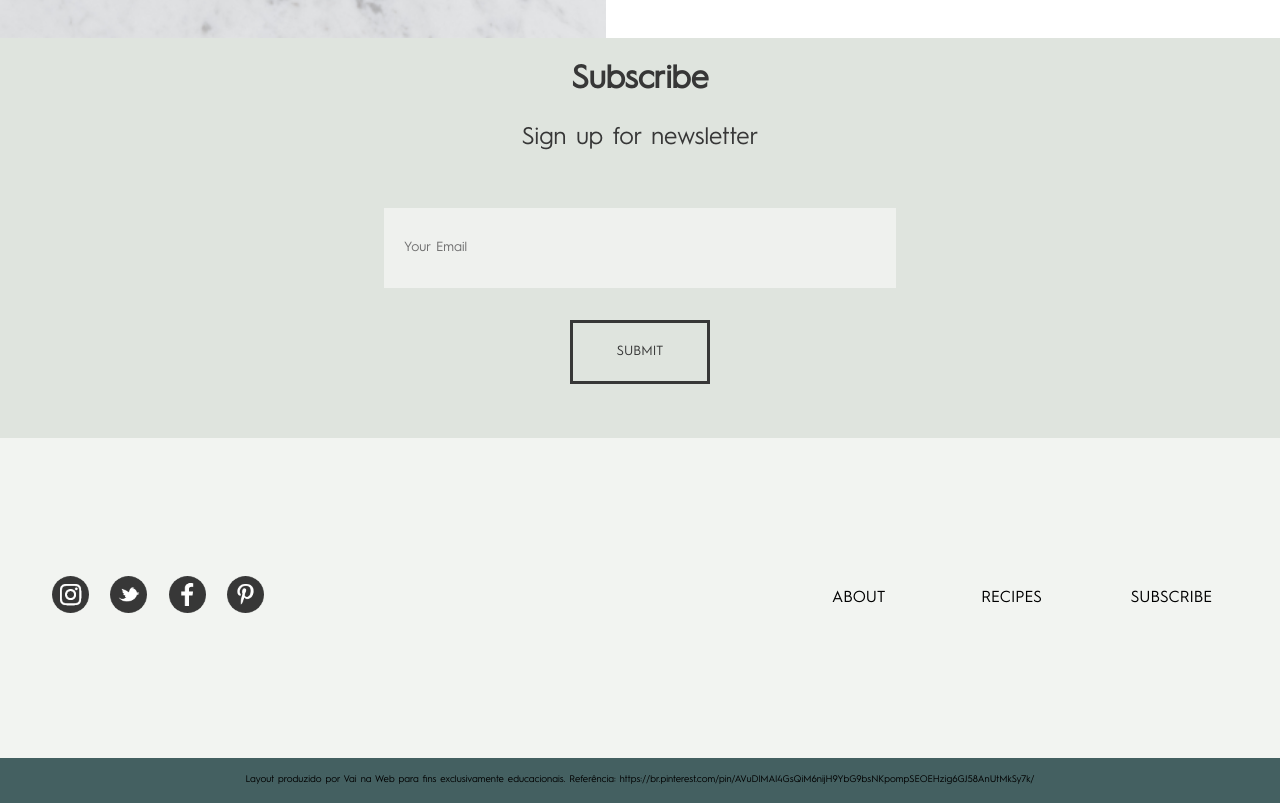
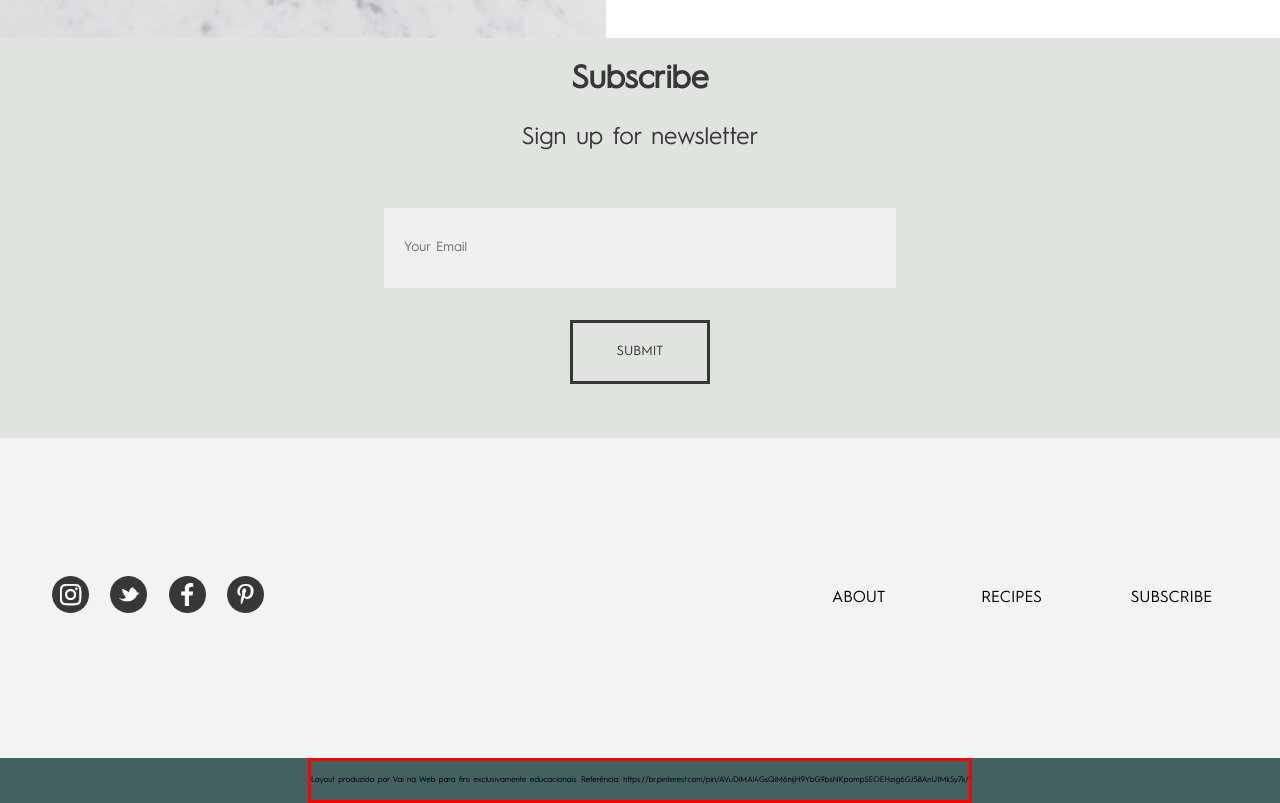
Before and after one commit to KermitTheSapo/Recipes-vnw, a React (Create React App) app: page / in a window 1280 px wide. Shown: the part 1868-2671 px from the top of the page. Built offline with nearby package versions, Linux system fonts and the light colour scheme.

Commit message:
alteração no p da footer

```diff
--- a/src/styles/Footer.js
+++ b/src/styles/Footer.js
@@ -105,5 +105,6 @@ export const Paragraph = styled.p`
     justify-content: center;
     text-align: center;
     height: 100%;
-    font-size: 0.6rem;
+    font-size: 0.5rem;
+    border: solid red;
 `
```
